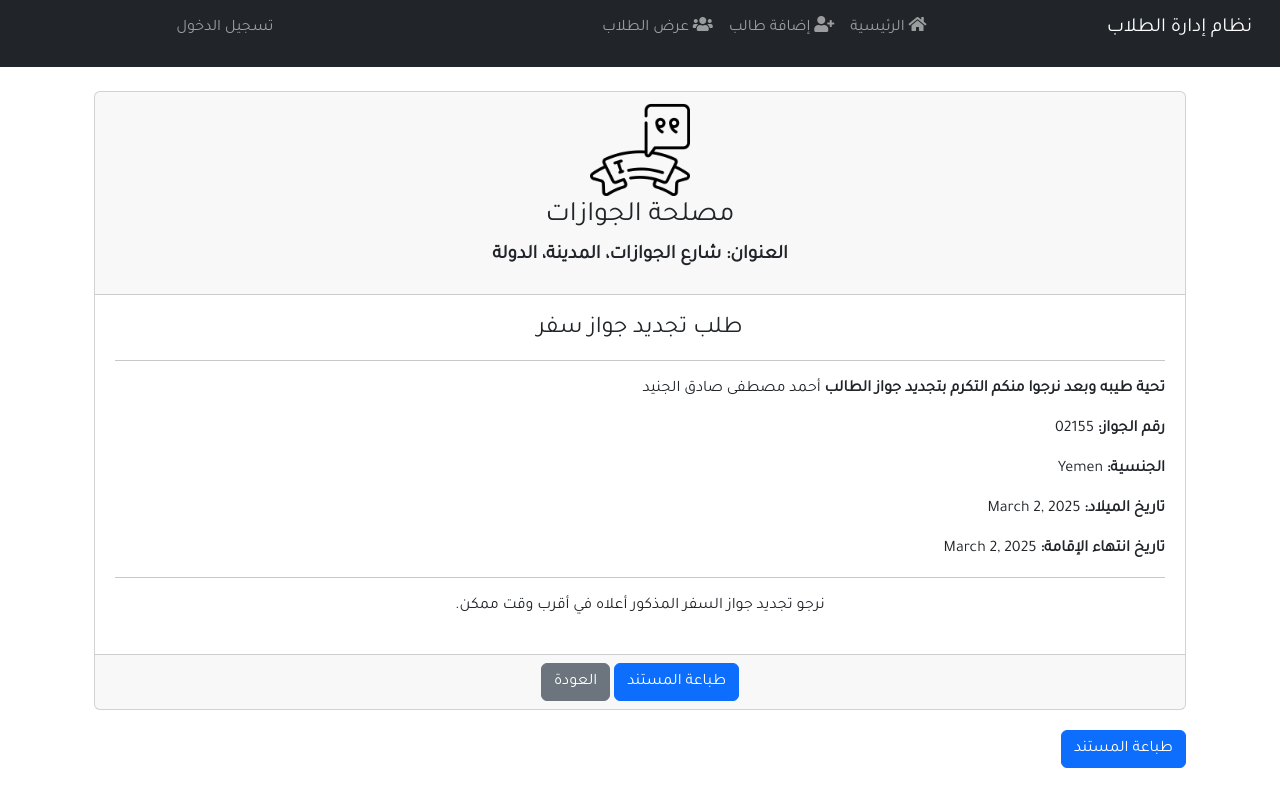
After one commit to 0113-C0D3R/stu, a Django app: page /student/18/to_passports/ in a window 1280 px wide. The commit adds this page. Run offline with Django 5.2, Linux system fonts and the light colour scheme; data comes from the database, SQL or seed files in the repository; both versions use the stored data as it was after the commit.

Commit message:
Completing and printing reports

```diff
--- a/students/static/css/styles.css
+++ b/students/static/css/styles.css
@@ -41,7 +41,9 @@ table {
     padding: 20px;  /* تباعد داخلي */
 }
 
-
+nav.navbar.navbar-expand-lg.navbar-dark.bg-dark {
+    margin-bottom: -15px !important;
+}
 
 /* صفحة إظهار البيانات الشخصية للطالب */
 h6.st-na {
--- /dev/null
+++ b/students/templates/students/passport_renewal.html
@@ -0,0 +1,31 @@
+
+{% extends "students/base.html" %}
+{% load static %}
+{% block content %}
+
+<div class="container mt-4">
+    <div class="card">
+        <div class="card-header text-center">
+            <img src="{% static 'images/logo.png' %}" alt="شعار الجهة" style="width: 100px; height: auto;">
+            <h3>مصلحة الجوازات</h3>
+            <p>العنوان: شارع الجوازات، المدينة، الدولة</p>
+        </div>
+        <div class="card-body">
+            <h4 class="text-center">طلب تجديد جواز سفر</h4>
+            <hr>
+            <p><strong>تحية طيبه وبعد نرجوا منكم التكرم بتجديد جواز الطالب </strong> {{ student.first_name }} {{ student.last_name }}</p>
+            <p><strong>رقم الجواز:</strong> {{ student.passport_number }}</p>
+            <p><strong>الجنسية:</strong> {{ student.nationality.name }}</p>
+            <p><strong>تاريخ الميلاد:</strong> {{ student.birth_date }}</p>
+            <p><strong>تاريخ انتهاء الإقامة:</strong> {{ student.residence_end_date }}</p>
+            <hr>
+            <p class="text-center">نرجو تجديد جواز السفر المذكور أعلاه في أقرب وقت ممكن.</p>
+        </div>
+        <div class="card-footer text-center">
+            <button class="btn btn-primary" onclick="window.print()">طباعة المستند</button>
+            <a href="{% url 'student_detail' student.id %}" class="btn btn-secondary">العودة</a>
+        </div>
+    </div>
+    <button class="btn btn-primary" onclick="window.print()">طباعة المستند</button>
+</div>
+{% endblock %}
--- a/students/urls.py
+++ b/students/urls.py
@@ -1,6 +1,6 @@
 from django.urls import path
 from . import views
-from .views import student_detail, student_edit, delete_student, get_statistics, CustomLoginView
+from .views import student_detail, student_edit, delete_student, get_statistics, CustomLoginView, to_passports
 
 
 urlpatterns = [
@@ -12,4 +12,5 @@ urlpatterns = [
     path('student/delete/<int:student_id>/', delete_student, name='delete_student'),
     path('login/', CustomLoginView.as_view(), name='login'),
     path('get_statistics/', get_statistics, name='get_statistics'),
+    path('student/<int:student_id>/to_passports/', views.to_passports, name='to_passports'),
 ]
--- a/students/views.py
+++ b/students/views.py
@@ -124,3 +124,8 @@ def home_with_statistics(request):
     }
 
     return render(request, 'students/home.html', context)
+
+
+def to_passports(request, student_id):
+    student = get_object_or_404(Student, id=student_id)
+    return render(request, 'students/passport_renewal.html', {'student': student})
```
Also changed, not shown: students/templates/students/student_detail.html (+60 -0 lines), db.sqlite3, students/static/images/logo.png (added).
